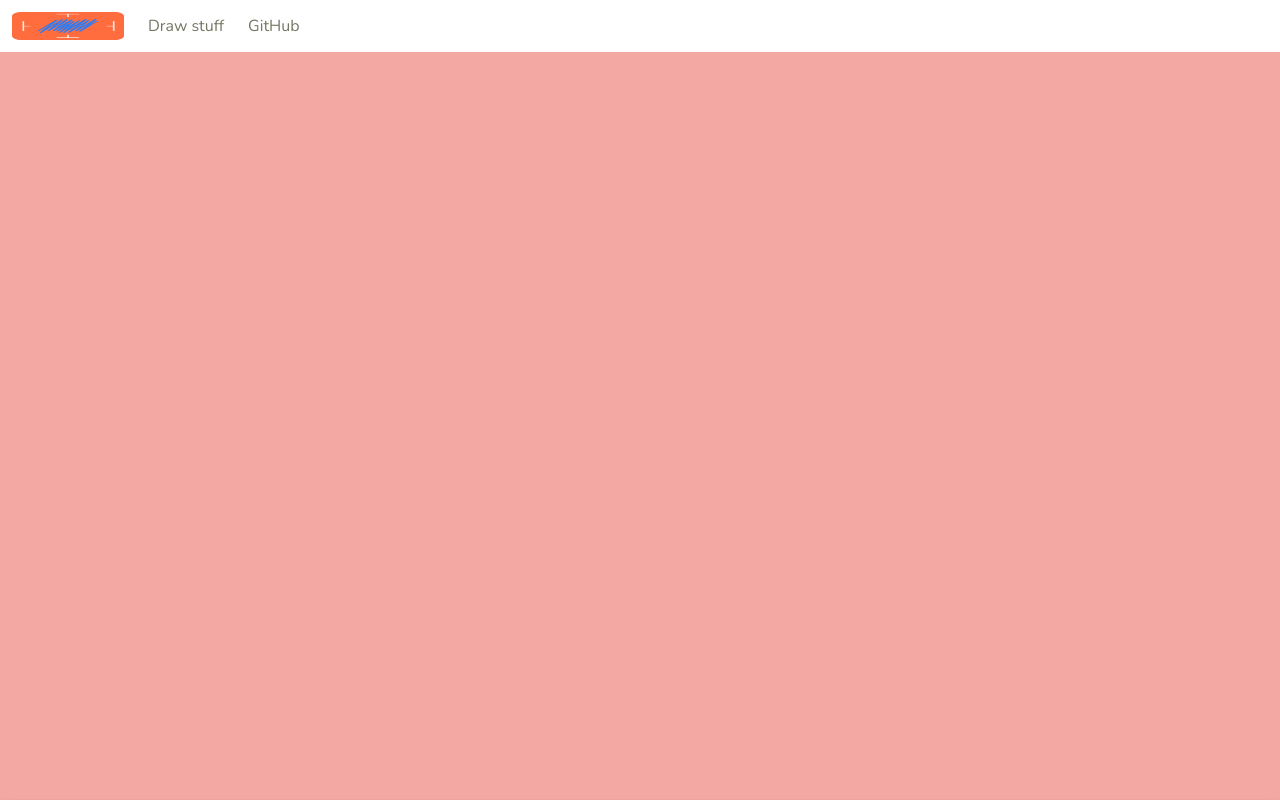
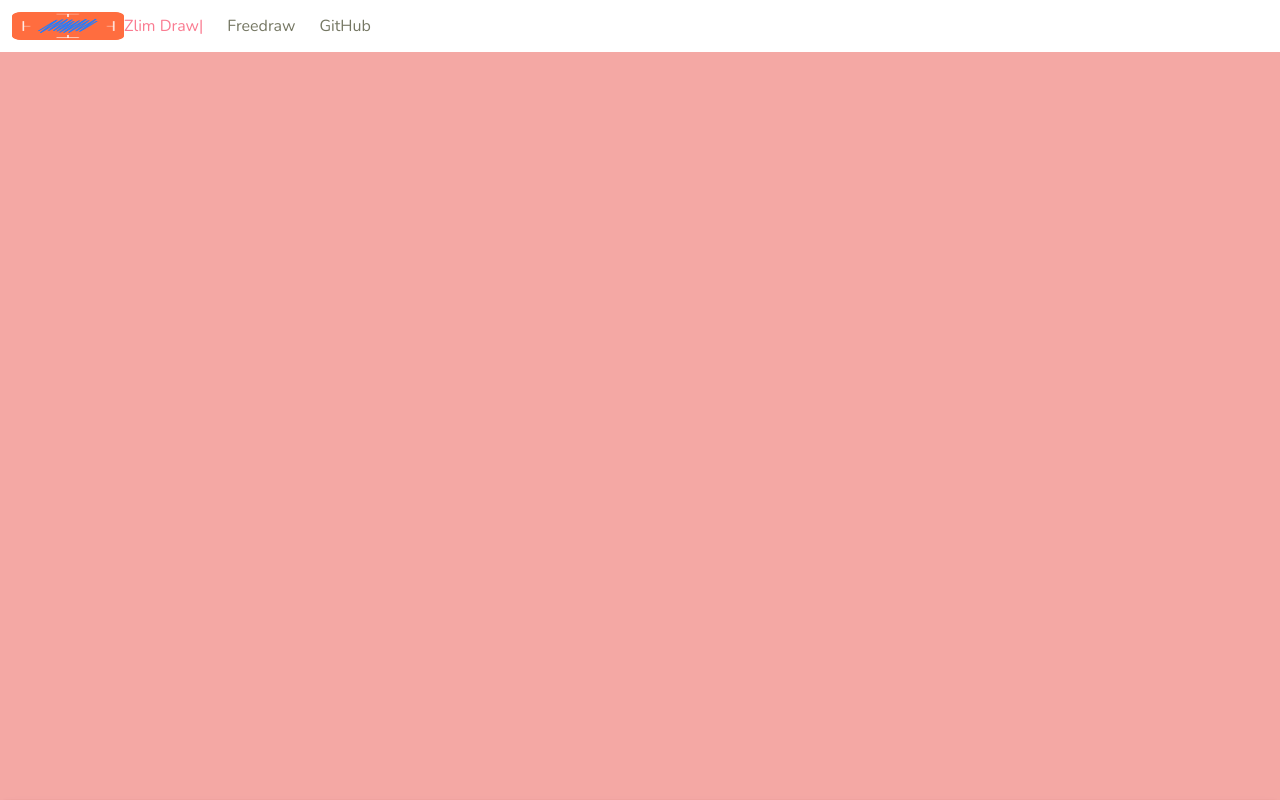
Before and after one commit to Toruitas/drawing-tool, a React (Vite) app: page / in a window 1280 px wide. Shown: the top 800 px of the page. Built offline with nearby package versions, Linux system fonts and the light colour scheme.

Commit message:
Update CSS for navbar

```diff
--- a/src/features/navbar/Navbar.js
+++ b/src/features/navbar/Navbar.js
@@ -1,5 +1,6 @@
 import React from 'react';
 import logo from './zlim.png';
+import styles from './Navbar.module.scss';
 
 export function Navbar(){
     return (
@@ -7,7 +8,8 @@ export function Navbar(){
         <div className="navbar-brand">
             <a className="navbar-item" href="/">
                 <img src={logo} alt="Zlim: 3-way design tool" width="112" height="28" />
-
+                <span id="navbar-brandname">Zlim Draw</span>
+                <span>|</span>
             </a>
             <div className="navbar-burger burger" data-target="navbarExampleTransparentExample">
             <span></span>
@@ -19,7 +21,7 @@ export function Navbar(){
         <div className="navbar-menu">
             <div className="navbar-start">
                 <a className="navbar-item" href="/">
-                    Draw stuff
+                    Freedraw
                 </a>
                 <a className="navbar-item" href="https://github.com/Toruitas/drawing-tool">
                     GitHub
--- /dev/null
+++ b/src/features/navbar/Navbar.module.scss
@@ -0,0 +1,3 @@
+.navbar-brand > .navbar-item > span{
+    margin-left:1rem;
+}
```
Also changed, not shown: src/features/navbar/Navbar.module.css (deleted), 1 other file (tests, documents, lock files or other folders).
